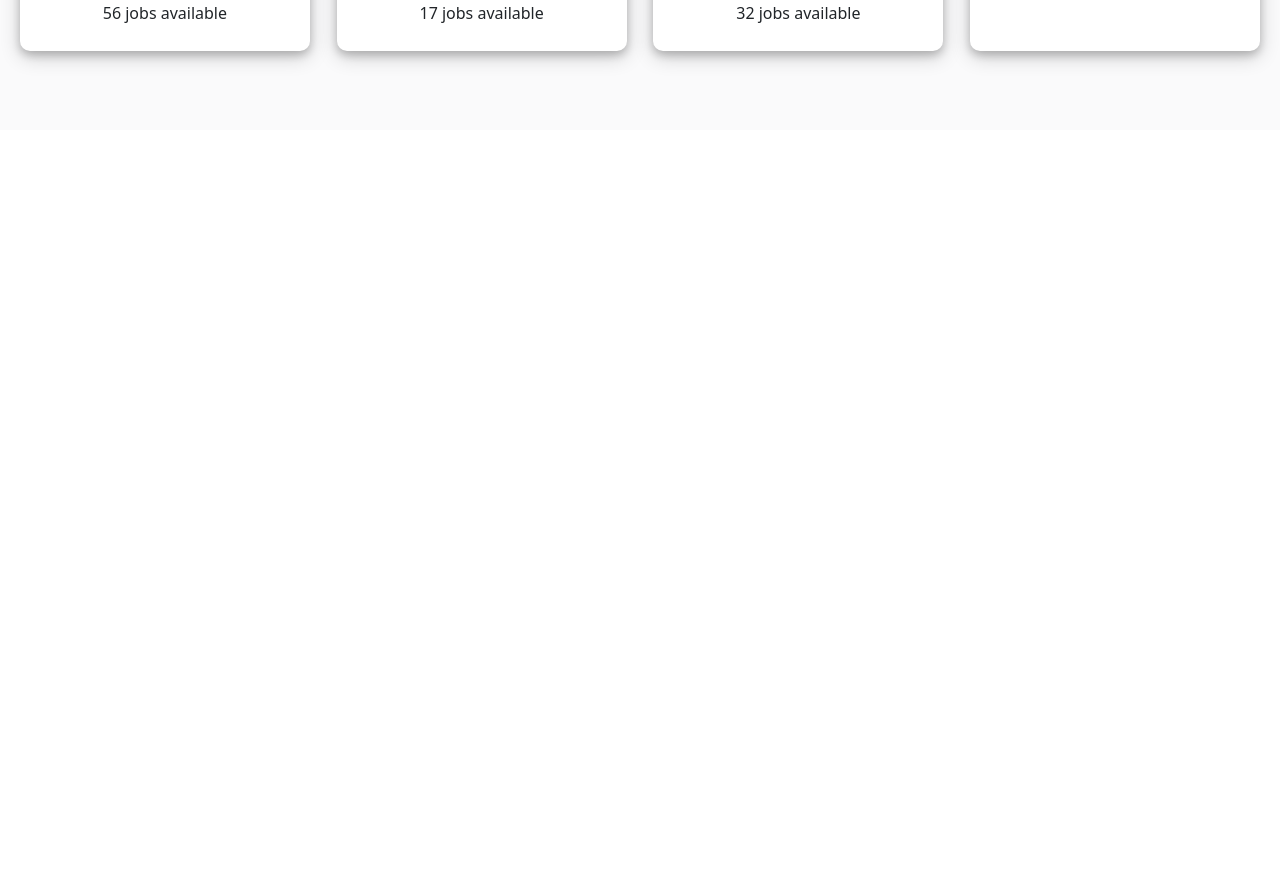
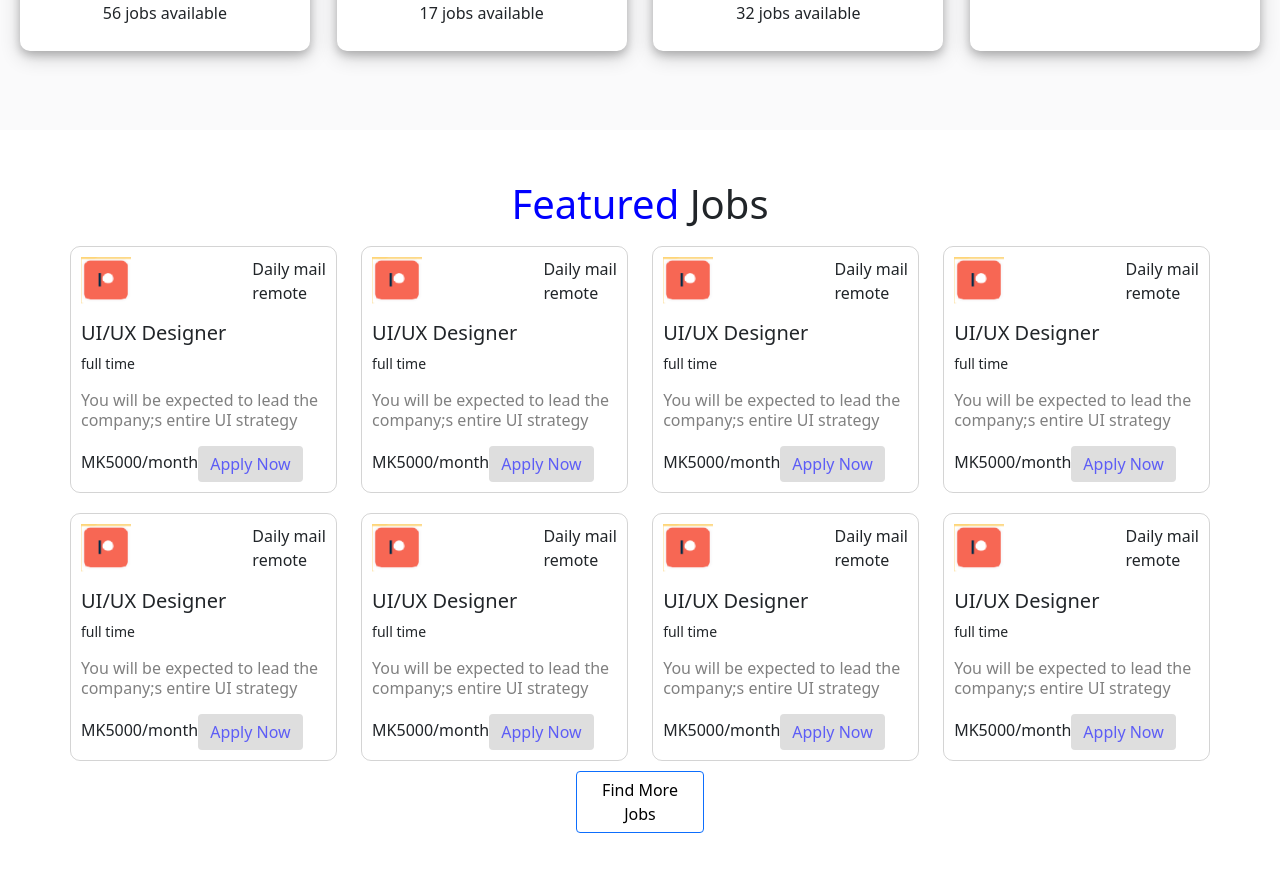
Before and after one commit to HopeDex/jobsM, a React (Create React App) app: page / in a window 1280 px wide. Shown: the part 920-1792 px from the top of the page. Before the commit the page ends 1050 px from the top, so only its background shows below. Built offline with nearby package versions, Linux system fonts and the light colour scheme.

Commit message:
Featured Jobs Section
a few jobs prolly latest ones from the DB

```diff
--- /dev/null
+++ b/src/components/Feature/feature.css
@@ -0,0 +1,55 @@
+.feature{
+    background-color: white;
+    height: 750px;
+
+    padding-top: 50px;
+}
+.feature h1{
+    text-align: center;
+}
+.feature h1 span{
+    color: blue;
+}
+.featured{
+    margin: 0 60px;
+    display: flex;
+    flex-wrap: wrap;
+    justify-content: space-between;
+    justify-items:flex-start;
+}
+.job{
+    width: 23%;
+    border: solid rgba(0, 0, 0, 0.168) 1px;
+    padding: 10px;
+    margin: 10px;
+    border-radius: 10px;
+}
+.job:hover{
+    border: none;
+    box-shadow: 0 4px 8px 0 rgba(0, 0, 0, 0.2), 0 6px 20px 0 rgba(0, 0, 0, 0.19);
+}
+.job label{
+    display: block;
+    width: 100%;
+    margin: auto;
+}
+.job label Button{
+    background-color: rgb(222, 222, 222);
+    border: none;
+    color:rgb(93, 93, 246);
+}
+.type{
+    font-size: 14px;
+}
+.descr{
+    color:grey;
+    line-height: 20px;
+}
+.but{
+    margin: auto;
+    width: 10%;
+}
+.but Button{
+    color: black;
+    background-color: rgba(240, 248, 255, 0);
+}
--- /dev/null
+++ b/src/components/Feature/index.js
@@ -0,0 +1,164 @@
+import React from "react";
+import "./feature.css";
+import logo from "../../images/logo2.png";
+import { Button } from "react-bootstrap";
+const Feature = () => {
+  return (
+    <div className="feature">
+      <h1>
+        <span>Featured</span> Jobs
+      </h1>
+      <div className="featured">
+        <div className="job">
+          <p>
+            <img src={logo} alt="logo" style={{ width: "50px" }} />{" "}
+            <p style={{ float: "right" }}>
+              Daily mail
+              <br />
+              remote
+            </p>
+          </p>
+          <h5>UI/UX Designer</h5>
+          <p className="type">full time</p>
+          <p className="descr">
+            You will be expected to lead the company;s entire UI strategy
+          </p>
+          <label>
+            MK5000/month<Button>Apply Now</Button>
+          </label>
+        </div>
+        <div className="job">
+          <p>
+            <img src={logo} alt="logo" style={{ width: "50px" }} />{" "}
+            <p style={{ float: "right" }}>
+              Daily mail
+              <br />
+              remote
+            </p>
+          </p>
+          <h5>UI/UX Designer</h5>
+          <p className="type">full time</p>
+          <p className="descr">
+            You will be expected to lead the company;s entire UI strategy
+          </p>
+          <label>
+            MK5000/month<Button>Apply Now</Button>
+          </label>
+        </div>
+        <div className="job">
+          <p>
+            <img src={logo} alt="logo" style={{ width: "50px" }} />{" "}
+            <p style={{ float: "right" }}>
+              Daily mail
+              <br />
+              remote
+            </p>
+          </p>
+          <h5>UI/UX Designer</h5>
+          <p className="type">full time</p>
+          <p className="descr">
+            You will be expected to lead the company;s entire UI strategy
+          </p>
+          <label>
+            MK5000/month<Button>Apply Now</Button>
+          </label>
+        </div>
+        <div className="job">
+          <p>
+            <img src={logo} alt="logo" style={{ width: "50px" }} />{" "}
+            <p style={{ float: "right" }}>
+              Daily mail
+              <br />
+              remote
+            </p>
+          </p>
+          <h5>UI/UX Designer</h5>
+          <p className="type">full time</p>
+          <p className="descr">
+            You will be expected to lead the company;s entire UI strategy
+          </p>
+          <label>
+            MK5000/month<Button>Apply Now</Button>
+          </label>
+        </div>
+        <div className="job">
+          <p>
+            <img src={logo} alt="logo" style={{ width: "50px" }} />{" "}
+            <p style={{ float: "right" }}>
+              Daily mail
+              <br />
+              remote
+            </p>
+          </p>
+          <h5>UI/UX Designer</h5>
+          <p className="type">full time</p>
+          <p className="descr">
+            You will be expected to lead the company;s entire UI strategy
+          </p>
+          <label>
+            MK5000/month<Button>Apply Now</Button>
+          </label>
+        </div>
+        <div className="job">
+          <p>
+            <img src={logo} alt="logo" style={{ width: "50px" }} />{" "}
+            <p style={{ float: "right" }}>
+              Daily mail
+              <br />
+              remote
+            </p>
+          </p>
+          <h5>UI/UX Designer</h5>
+          <p className="type">full time</p>
+          <p className="descr">
+            You will be expected to lead the company;s entire UI strategy
+          </p>
+          <label>
+            MK5000/month<Button>Apply Now</Button>
+          </label>
+        </div>
+        <div className="job">
+          <p>
+            <img src={logo} alt="logo" style={{ width: "50px" }} />{" "}
+            <p style={{ float: "right" }}>
+              Daily mail
+              <br />
+              remote
+            </p>
+          </p>
+          <h5>UI/UX Designer</h5>
+          <p className="type">full time</p>
+          <p className="descr">
+            You will be expected to lead the company;s entire UI strategy
+          </p>
+          <label>
+            MK5000/month<Button>Apply Now</Button>
+          </label>
+        </div>
+        <div className="job">
+          <p>
+            <img src={logo} alt="logo" style={{ width: "50px" }} />{" "}
+            <p style={{ float: "right" }}>
+              Daily mail
+              <br />
+              remote
+            </p>
+          </p>
+          <h5>UI/UX Designer</h5>
+          <p className="type">full time</p>
+          <p className="descr">
+            You will be expected to lead the company;s entire UI strategy
+          </p>
+          <label>
+            MK5000/month<Button>Apply Now</Button>
+          </label>
+        </div>
+      </div>
+      <div className="but">
+        <Button>Find More Jobs</Button>
+      </div>
+    </div>
+  );
+};
+
+export default Feature;
--- a/src/pages/Home.js
+++ b/src/pages/Home.js
@@ -1,4 +1,5 @@
 import React from "react";
+import Feature from "../components/Feature";
 import Hero from "../components/Hero";
 import Nav from "../components/Nav";
 import Platform from "../components/Platform";
@@ -9,6 +10,7 @@ const Home = () => {
       <Nav />
       <Hero />
       <Platform />
+      <Feature />
     </div>
   );
 };
```
